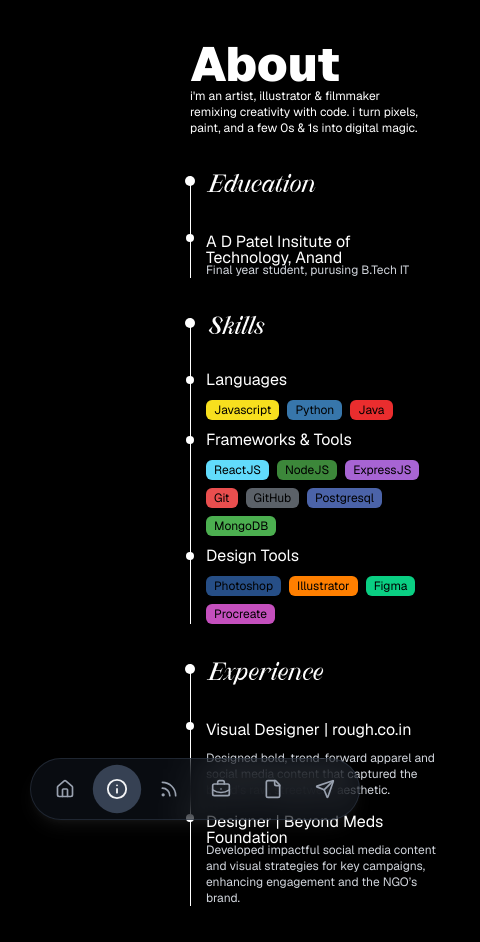
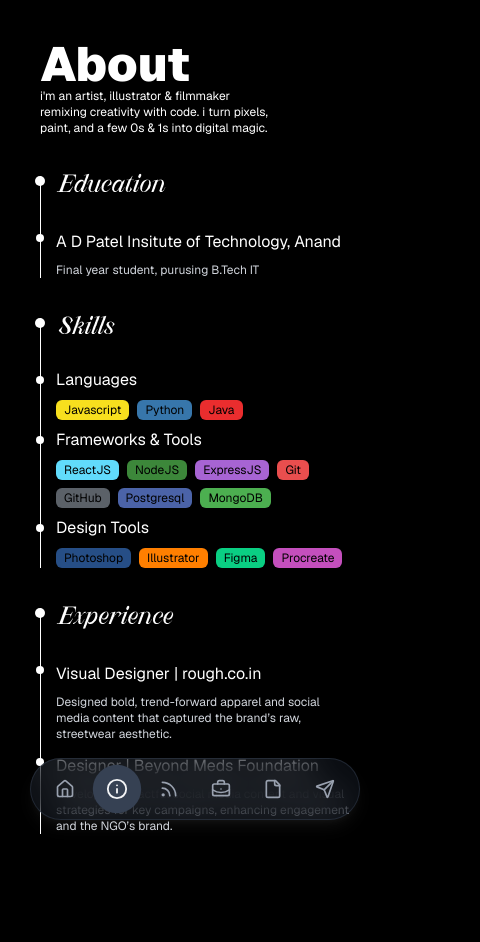
Before and after one commit to DharmBharodiya/dharm-portfolio, a React (Vite) app: page /about in a window 390 px wide. Shown: the top 942 px of the page, 480 px wide, since content can reach past the window. Built offline with nearby package versions, Linux system fonts and the light colour scheme.

Commit message:
FIX:about alignment fix.

```diff
--- a/src/pages/AboutPage.jsx
+++ b/src/pages/AboutPage.jsx
@@ -7,7 +7,7 @@ import FloatingDock from '../components/FloatingDock/Dock'
 
 function AboutPage() {
   return (
-    <div className='w-full flex justify-center items-left sm:items-left ml-60 mt-10 flex-col pl-10 pr-10'> {/* Changed to padding for consistent alignment */}
+    <div className='w-full flex justify-center items-left sm:items-left sm:ml-60 mt-10 flex-col pl-10 pr-10'> {/* Changed to padding for consistent alignment */}
          <Header
             heading="About"
             description="i&apos;m an artist, illustrator & filmmaker remixing creativity with code. i turn pixels, paint, and a few 0s & 1s into digital magic."
```
